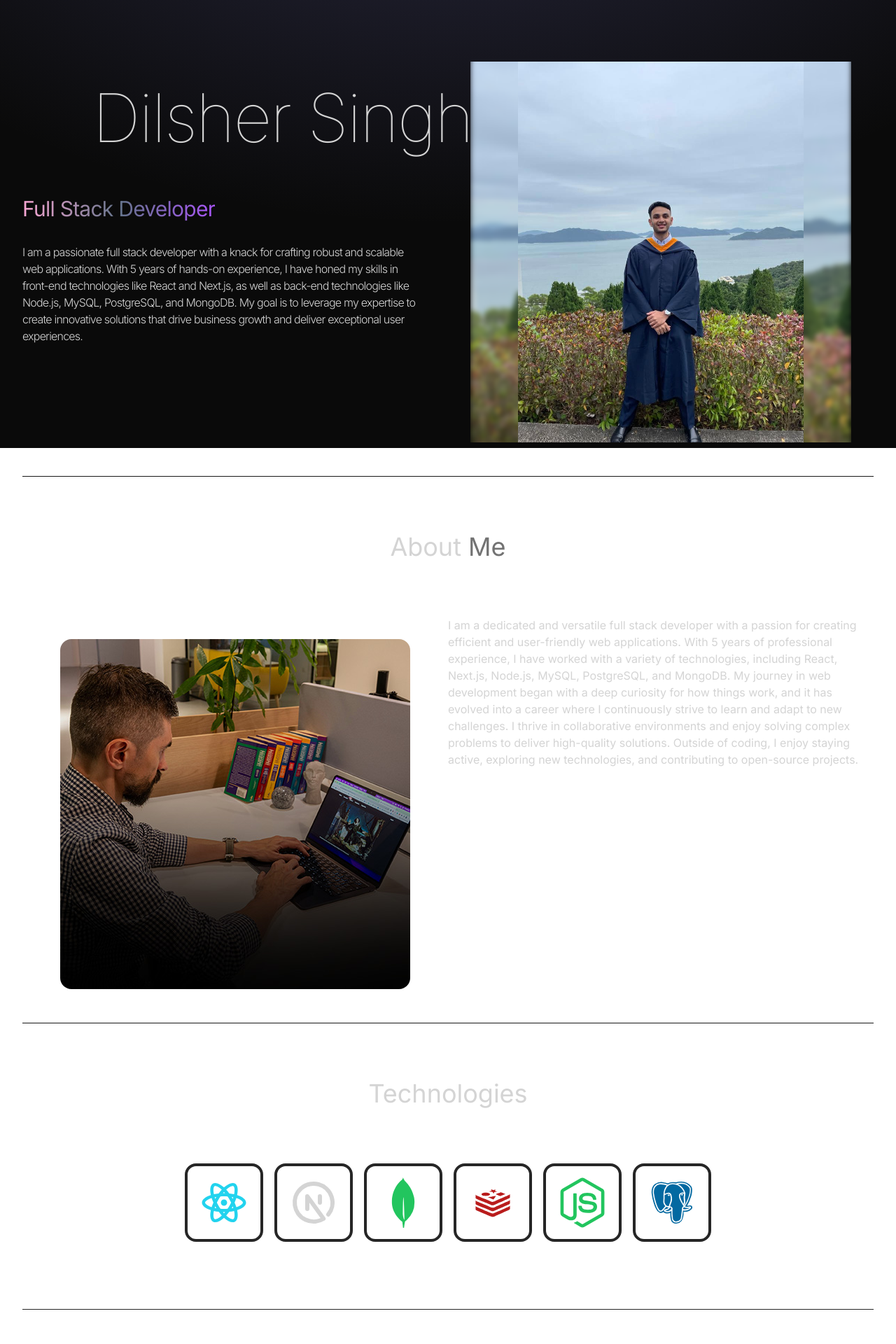
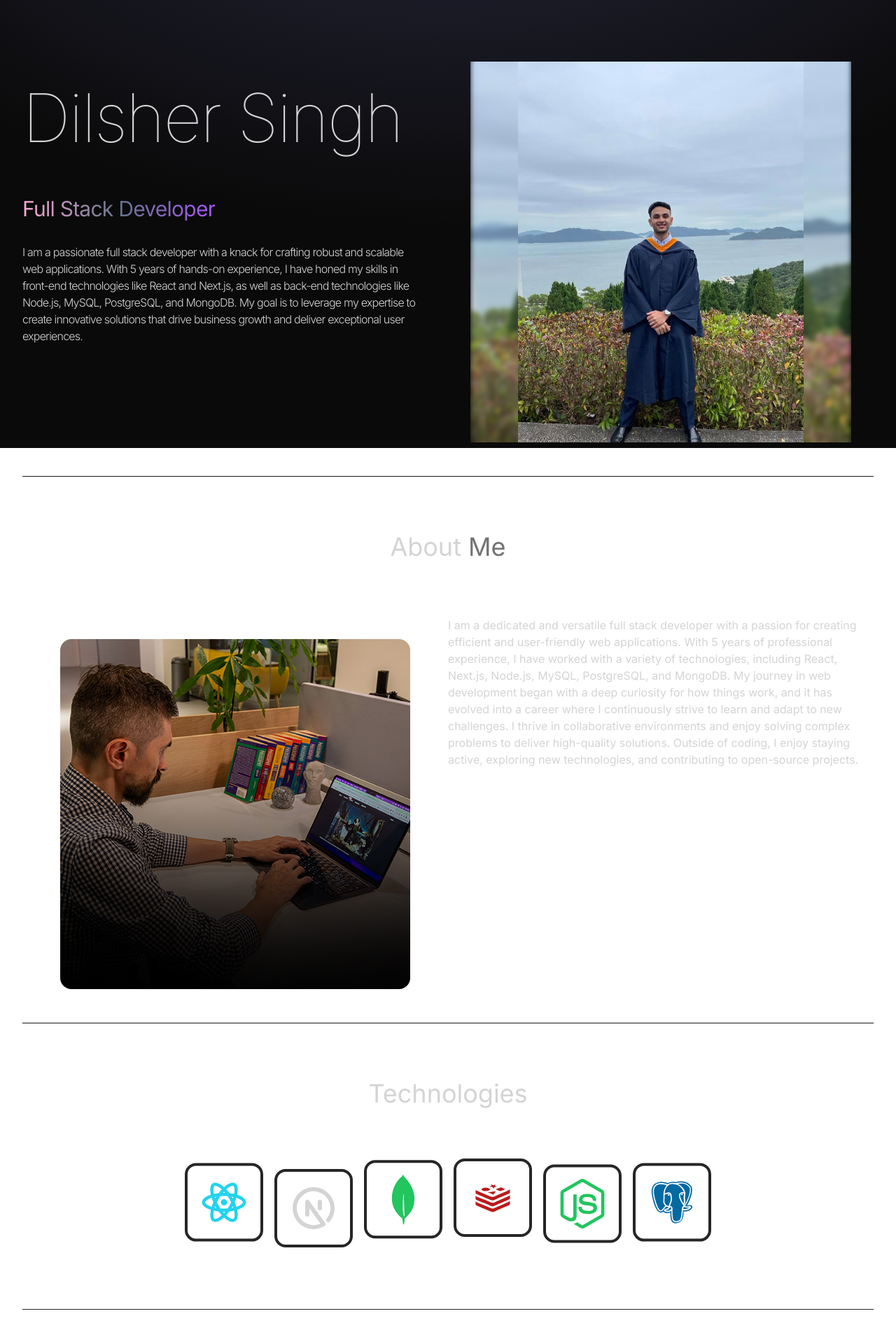
Before and after one commit to dilsher07singh/Portfolio, a React (Vite) app: page / in a window 1280 px wide. Shown: the part 160-2080 px from the top of the page at 70% size. Built offline with nearby package versions, Linux system fonts and the light colour scheme.

Commit message:
Updated motions using framer motion

```diff
--- a/src/components/About.jsx
+++ b/src/components/About.jsx
@@ -1,5 +1,6 @@
 import aboutImg from "../assets/about.jpg";
 import { ABOUT_TEXT } from "../constants";
+import { motion } from "framer-motion";
 
 const About = () => {
   return (
@@ -8,16 +9,26 @@
         About <span className="text-neutral-500">Me</span>
       </h1>
       <div className="flex flex-wrap">
-        <div className="w-full lg:w-1/2 lg:p-8">
+        <motion.div
+          whileInView={{ opacity: 1, x: 0 }}
+          initial={{ opacity: 0, x: -100 }}
+          transition={{ duration: 0.5 }}
+          className="w-full lg:w-1/2 lg:p-8"
+        >
           <div className="flex items-center justify-center">
             <img className="rounded-2xl" src={aboutImg} alt="about" />
           </div>
-        </div>
-        <div className="w-full lg:w-1/2">
+        </motion.div>
+        <motion.div
+          whileInView={{ opacity: 1, x: 0 }}
+          initial={{ opacity: 0, x: 100 }}
+          transition={{ duration: 0.5 }}
+          className="w-full lg:w-1/2"
+        >
           <div className="flex justify-center lg:justify-start">
             <p className="">{ABOUT_TEXT}</p>
           </div>
-        </div>
+        </motion.div>
       </div>
     </div>
   );
--- a/src/components/Experience.jsx
+++ b/src/components/Experience.jsx
@@ -1,16 +1,33 @@
 import { EXPERIENCES } from "../constants";
-
+import { motion } from "framer-motion";
 const Experience = () => {
   return (
     <div className="border-b border-neutral-900 pb-4">
-      <h1 className="my-20 text-center text-4xl">Experience</h1>
+      <motion.h1
+        whileInView={{ opacity: 1, y: 0 }}
+        initial={{ opacity: 0, y: -100 }}
+        transition={{ duration: 0.5 }}
+        className="my-20 text-center text-4xl"
+      >
+        Experience
+      </motion.h1>
       <div>
         {EXPERIENCES.map((experience, index) => (
           <div key={index} className="mb-8 flex flex-wrap lg:justify-center">
-            <div className="w-full lg:w-1/4">
+            <motion.div
+              whileInView={{ opacity: 1, x: 0 }}
+              initial={{ opacity: 0, x: -100 }}
+              transition={{ duration: 1 }}
+              className="w-full lg:w-1/4"
+            >
               <p className="mb-2 text-sm text-neutral-400">{experience.year}</p>
-            </div>
-            <div className="w-full max-w-xl lg:w-3/4">
+            </motion.div>
+            <motion.div
+              whileInView={{ opacity: 1, x: 0 }}
+              initial={{ opacity: 0, x: 100 }}
+              transition={{ duration: 1 }}
+              className="w-full max-w-xl lg:w-3/4"
+            >
               <h6 className="mb-2 font-semibold">
                 {experience.role} -{" "}
                 <span className="text-sm text-purple-100">
@@ -28,7 +45,7 @@
                   </span>
                 ))}
               </p>
-            </div>
+            </motion.div>
           </div>
         ))}
       </div>
--- a/src/components/Hero.jsx
+++ b/src/components/Hero.jsx
@@ -1,6 +1,17 @@
 import { HERO_CONTENT } from "../constants";
 import profilePic from "../assets/dilsherSinghProfile.png";
 import { motion } from "framer-motion";
+
+//GET CONTAINER SO THAT EVERYTHING IS MODULARIZED AND CAN BE CHANGED IN ONE PLACE
+
+const container = (delay) => ({
+  hidden: { x: -100, opacity: 0 },
+  visible: {
+    x: 0,
+    opacity: 1,
+    transition: { duration: 0.5, delay: delay },
+  },
+});
 
 const Hero = () => {
   return (
@@ -10,23 +21,41 @@
         <div className="w-full lg:w-1/2">
           <div className="flex flex-col items-center lg:items-start">
             <motion.h1
-              animate={{ x: 100 }}
+              variants={container(0)}
+              initial="hidden"
+              animate="visible"
               className="pb-16 text-6xl font-thin tracking-tight lg:mt-16 lg:text-8xl"
             >
               Dilsher Singh
             </motion.h1>
-            <span className="bg-gradient-to-r from-pink-300 via-slate-500 to-purple-500 bg-clip-text text-3xl tracking-tight text-transparent">
+            <motion.span
+              variants={container(0.5)}
+              initial="hidden"
+              animate="visible"
+              className="bg-gradient-to-r from-pink-300 via-slate-500 to-purple-500 bg-clip-text text-3xl tracking-tight text-transparent"
+            >
               Full Stack Developer
-            </span>
-            <p className="my-2 max-w-xl py-6 font-light tracking-tighter">
+            </motion.span>
+            <motion.p
+              variants={container(1)}
+              initial="hidden"
+              animate="visible"
+              className="my-2 max-w-xl py-6 font-light tracking-tighter"
+            >
               {HERO_CONTENT}
-            </p>
+            </motion.p>
           </div>
         </div>
 
         {/* Profile Picture Section */}
         <div className="w-full lg:w-1/2 lg:p-8">
-          <img src={profilePic} alt="Dilsher Singh" />
+          <motion.img
+            initial={{ x: 100, opacity: 0 }}
+            animate={{ x: 0, opacity: 1 }}
+            transition={{ duration: 1, delay: 1.2 }}
+            src={profilePic}
+            alt="Dilsher Singh"
+          />
         </div>
       </div>
     </div>
--- a/src/components/Projects.jsx
+++ b/src/components/Projects.jsx
@@ -1,13 +1,25 @@
 import { PROJECTS } from "../constants";
-
+import { motion } from "framer-motion";
 const Projects = () => {
   return (
     <div className="border-b border-neutral-900 pb-4">
-      <h1 className="my-20 text-center text-4xl">Projects</h1>
+      <motion.h1
+        whileInView={{ opacity: 1, y: 0 }}
+        initial={{ opacity: 0, y: -100 }}
+        transition={{ duration: 0.5 }}
+        className="my-20 text-center text-4xl"
+      >
+        Projects
+      </motion.h1>
       <div>
         {PROJECTS.map((project, index) => (
           <div key={index} className="mb-8 flex flex-wrap lg:justify-center">
-            <div className="w-full lg:w-1/4">
+            <motion.div
+              whileInView={{ opacity: 1, x: 0 }}
+              initial={{ opacity: 0, x: -100 }}
+              transition={{ duration: 0.5 }}
+              className="w-full lg:w-1/4"
+            >
               <img
                 src={project.image}
                 width={150}
@@ -15,8 +27,13 @@
                 alt={project.title}
                 className="mb-6 rounded"
               />
-            </div>
-            <div className="w-full max-w-xl lg:w-3/4">
+            </motion.div>
+            <motion.div
+              whileInView={{ opacity: 1, x: 0 }}
+              initial={{ opacity: 0, x: 100 }}
+              transition={{ duration: 1 }}
+              className="w-full max-w-xl lg:w-3/4"
+            >
               <h6 className="mb-2 font-semibold">{project.title}</h6>
               <p className="mb-4 text-neutral-400">{project.description}</p>
               {project.technologies.map((tech, index) => (
@@ -27,7 +44,7 @@
                   {tech}
                 </span>
               ))}
-            </div>
+            </motion.div>
           </div>
         ))}
       </div>
--- a/src/components/Technologies.jsx
+++ b/src/components/Technologies.jsx
@@ -4,31 +4,87 @@
 import { DiRedis } from "react-icons/di";
 import { FaNodeJs } from "react-icons/fa";
 import { BiLogoPostgresql } from "react-icons/bi";
+import { motion } from "framer-motion";
+
+const iconVariants = (duration) => ({
+  initial: { y: -10 },
+  animate: {
+    y: [10, -10],
+    transition: {
+      duration: duration,
+      ease: "linear",
+      repeat: Infinity,
+      repeatType: "reverse",
+    },
+  },
+});
 
 const Technologies = () => {
   return (
     <div className="border-b border-neutral-800 pb-24">
-      <h1 className="my-20 text-center text-4xl">Technologies</h1>
-      <div className="flex flex-wrap items-center justify-center gap-4">
-        <div className="rounded-2xl border-4 border-neutral-800 p-4">
+      <motion.h1
+        whileInView={{ opacity: 1, y: 0 }}
+        initial={{ opacity: 0, y: -100 }}
+        transition={{ duration: 1.5 }}
+        className="my-20 text-center text-4xl"
+      >
+        Technologies
+      </motion.h1>
+      <motion.div
+        whileInView={{ opacity: 1, x: 0 }}
+        initial={{ opacity: 0, x: -100 }}
+        transition={{ duration: 1.5 }}
+        className="flex flex-wrap items-center justify-center gap-4"
+      >
+        <motion.div
+          variants={iconVariants(2.5)}
+          initial="initial"
+          animate="animate"
+          className="rounded-2xl border-4 border-neutral-800 p-4"
+        >
           <RiReactjsLine className="text-7xl text-cyan-400" />
-        </div>
-        <div className="rounded-2xl border-4 border-neutral-800 p-4">
+        </motion.div>
+        <motion.div
+          variants={iconVariants(3)}
+          initial="initial"
+          animate="animate"
+          className="rounded-2xl border-4 border-neutral-800 p-4"
+        >
           <TbBrandNextjs className="text-7xl" />
-        </div>
-        <div className="rounded-2xl border-4 border-neutral-800 p-4">
+        </motion.div>
+        <motion.div
+          variants={iconVariants(5)}
+          initial="initial"
+          animate="animate"
+          className="rounded-2xl border-4 border-neutral-800 p-4"
+        >
           <SiMongodb className="text-7xl text-green-500" />
-        </div>
-        <div className="rounded-2xl border-4 border-neutral-800 p-4">
+        </motion.div>
+        <motion.div
+          variants={iconVariants(2)}
+          initial="initial"
+          animate="animate"
+          className="rounded-2xl border-4 border-neutral-800 p-4"
+        >
           <DiRedis className="text-7xl text-red-700" />
-        </div>
-        <div className="rounded-2xl border-4 border-neutral-800 p-4">
+        </motion.div>
+        <motion.div
+          variants={iconVariants(4)}
+          initial="initial"
+          animate="animate"
+          className="rounded-2xl border-4 border-neutral-800 p-4"
+        >
           <FaNodeJs className="text-7xl text-green-500" />
-        </div>
-        <div className="rounded-2xl border-4 border-neutral-800 p-4">
+        </motion.div>
+        <motion.div
+          variants={iconVariants(2.5)}
+          initial="initial"
+          animate="animate"
+          className="rounded-2xl border-4 border-neutral-800 p-4"
+        >
           <BiLogoPostgresql className="text-7xl text-sky-700" />
-        </div>
-      </div>
+        </motion.div>
+      </motion.div>
     </div>
   );
 };
```
